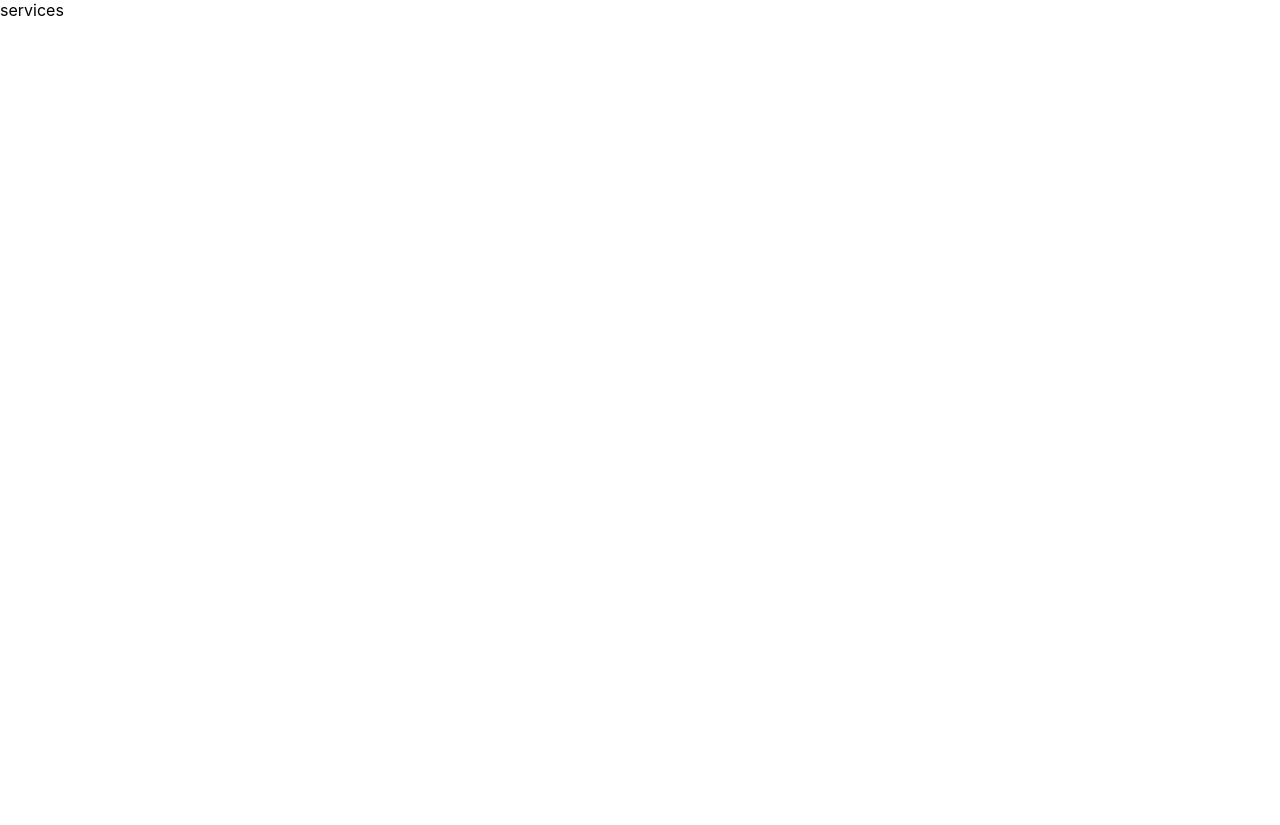
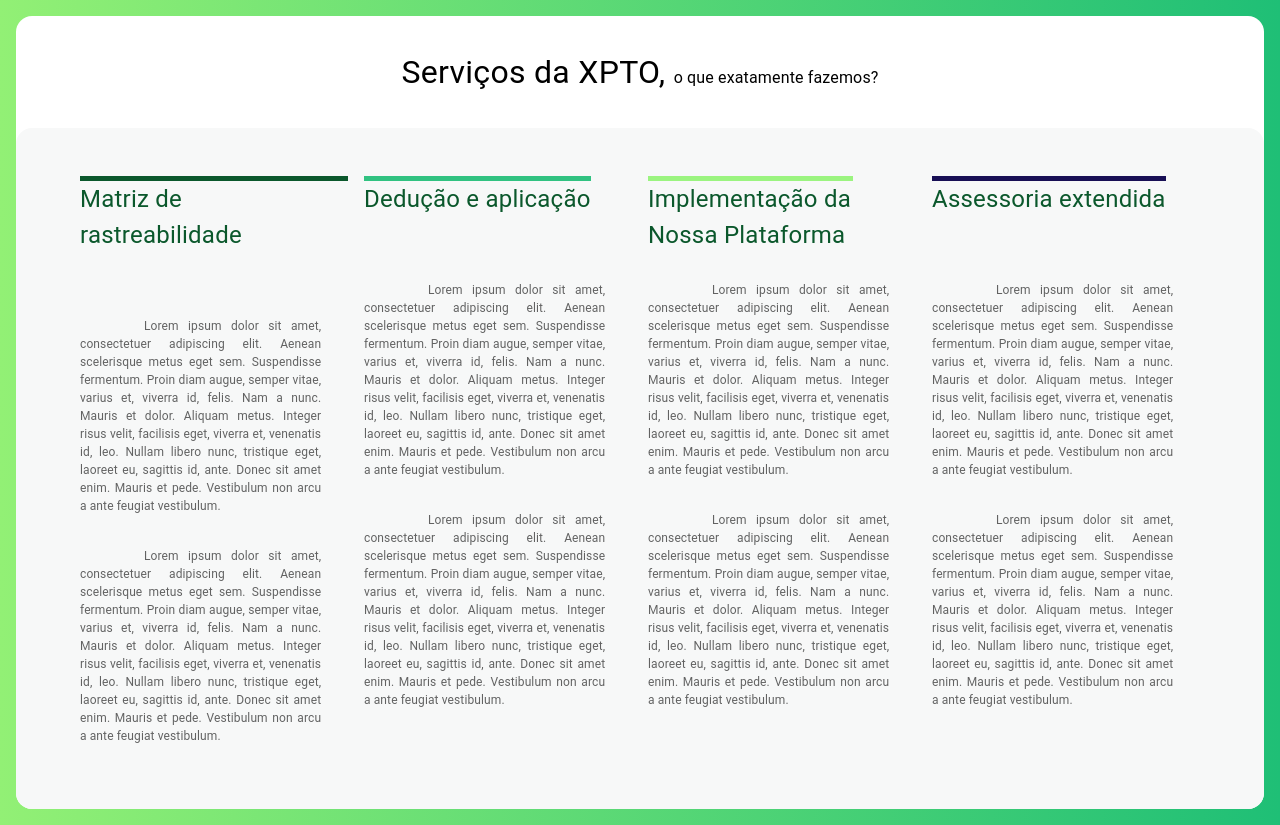
Before and after one commit to IgStefano/empresa-xpto, a Next.js app: page /services in a window 1280 px wide. Before the commit the page ends 800 px from the top, so only its background shows below. Built offline with nearby package versions, Linux system fonts and the light colour scheme.

Commit message:
finish home, add & finish services, start quotation

```diff
--- /dev/null
+++ b/helpers/LoremIpsum.tsx
@@ -0,0 +1,13 @@
+export default function LoremIpsum() {
+    return `Lorem ipsum dolor sit amet,
+    consectetuer adipiscing elit. Aenean
+    scelerisque metus eget sem. Suspendisse
+    fermentum. Proin diam augue, semper
+    vitae, varius et, viverra id, felis. Nam a
+    nunc. Mauris et dolor. Aliquam metus.
+    Integer risus velit, facilisis eget, viverra
+    et, venenatis id, leo. Nullam libero nunc,
+    tristique eget, laoreet eu, sagittis id, ante.
+    Donec sit amet enim. Mauris et pede.
+    Vestibulum non arcu a ante feugiat
+    vestibulum.`}
--- a/next.config.js
+++ b/next.config.js
@@ -1,6 +1,9 @@
 /** @type {import('next').NextConfig} */
 const nextConfig = {
   reactStrictMode: true,
+  images: {
+    domains: ['https://flagcdn.com'],
+  }
 }
 
 module.exports = nextConfig
--- a/pages/services.tsx
+++ b/pages/services.tsx
@@ -1,3 +1,62 @@
+import { Box, Typography } from '@mui/material';
+import { StyledH2, StyledP } from '../styles/Services.styled'
+import LoremIpsum from '../helpers/loremipsum';
+
+
 export default function Services() {
-    return <>services</>
+    return (
+        <Box component="section" style={{backgroundImage: 'linear-gradient(to right, #92f075, #1fbf76'}}>
+            <Box style={{padding: 16}}>
+                <Box component="header" style={{backgroundColor: '#fff', borderRadius: 16}}>
+                    <Typography component="h1" style={{fontSize: 32, textAlign: 'center', padding: 32}}>Serviços da XPTO, <Typography style={{fontSize: 16}} component="span">o que exatamente fazemos?</Typography></Typography>
+                <Box display="flex" gap="16px" style={{backgroundColor: '#f7f8f8', padding: '32px 64px', borderRadius: 16}}>
+                    <Box>
+                    <StyledH2 color="#0b582c">
+                    Matriz de rastreabilidade
+                    </StyledH2>
+                    <StyledP>
+                    {LoremIpsum()}
+                    </StyledP>
+                    <StyledP>
+                    {LoremIpsum()}
+                    </StyledP>
+                    </Box>
+                    <Box>
+                    <StyledH2 color="#31c281">
+                    Dedução e aplicação
+                    </StyledH2>
+                    <StyledP>
+                    {LoremIpsum()}
+                    </StyledP>
+                    <StyledP>
+                    {LoremIpsum()}
+                    </StyledP>
+                    </Box>
+                    <Box>
+                    <StyledH2 color="#9bf480" style={{maxWidth: 205, marginBottom: 28}}>
+                    Implementação da Nossa Plataforma
+                    </StyledH2>
+                    <StyledP>
+                    {LoremIpsum()}
+                    </StyledP>
+                    <StyledP>
+                    {LoremIpsum()}
+                    </StyledP>
+                    </Box>
+                    <Box>
+                    <StyledH2 color="#180f55">
+                    Assessoria extendida
+                    </StyledH2>
+                    <StyledP>
+                    {LoremIpsum()}
+                    </StyledP>
+                    <StyledP>
+                    {LoremIpsum()}
+                    </StyledP>
+                    </Box>
+                </Box>
+                </Box>
+            </Box>
+        </Box>
+    )
 }
--- a/styles/Home.styled.tsx
+++ b/styles/Home.styled.tsx
@@ -1,6 +1,6 @@
 import { Box, styled } from '@mui/material';
 
-export const StyledBox = styled((props) => <Box display="flex" alignItems="center" justifyContent="center" gap="8px" {...props} />)(
+export const StyledBox = styled((props: any) => <Box display="flex" alignItems="center" justifyContent="center" gap="8px" {...props} />)(
     () => ({
       textTransform: 'none',
       fontWeight: 500,
--- /dev/null
+++ b/styles/Services.styled.tsx
@@ -0,0 +1,23 @@
+import { Typography, styled } from '@mui/material';
+
+export const StyledH2 = styled((props: any) => <Typography component="h2" {...props} />)(
+    (props: {color: string}) => ({
+      fontSize: 24,
+      color: "#0b582c",
+      marginBottom: 64,
+      marginTop: 16,
+      borderTop: `5px solid ${props.color}`,
+      width: 'fit-content'
+    }),
+);
+
+export const StyledP = styled((props: any) => <Typography component="p" {...props} />)(
+    () => ({
+        textAlign: 'justify',
+        textIndent: 64,
+        marginBottom: 32,
+        fontSize: 12,
+        opacity: 0.6,
+        width: '90%'
+    }),
+);
```
Also changed, not shown: components/Home.tsx (+22 -6 lines), components/Topbar.tsx (added, +71 -0 lines), pages/quotation.tsx (+8 -1 lines), styles/Navbar.styled.tsx (+4 -4 lines), public/assets/images/br.png (added), public/assets/images/us.png (added).
